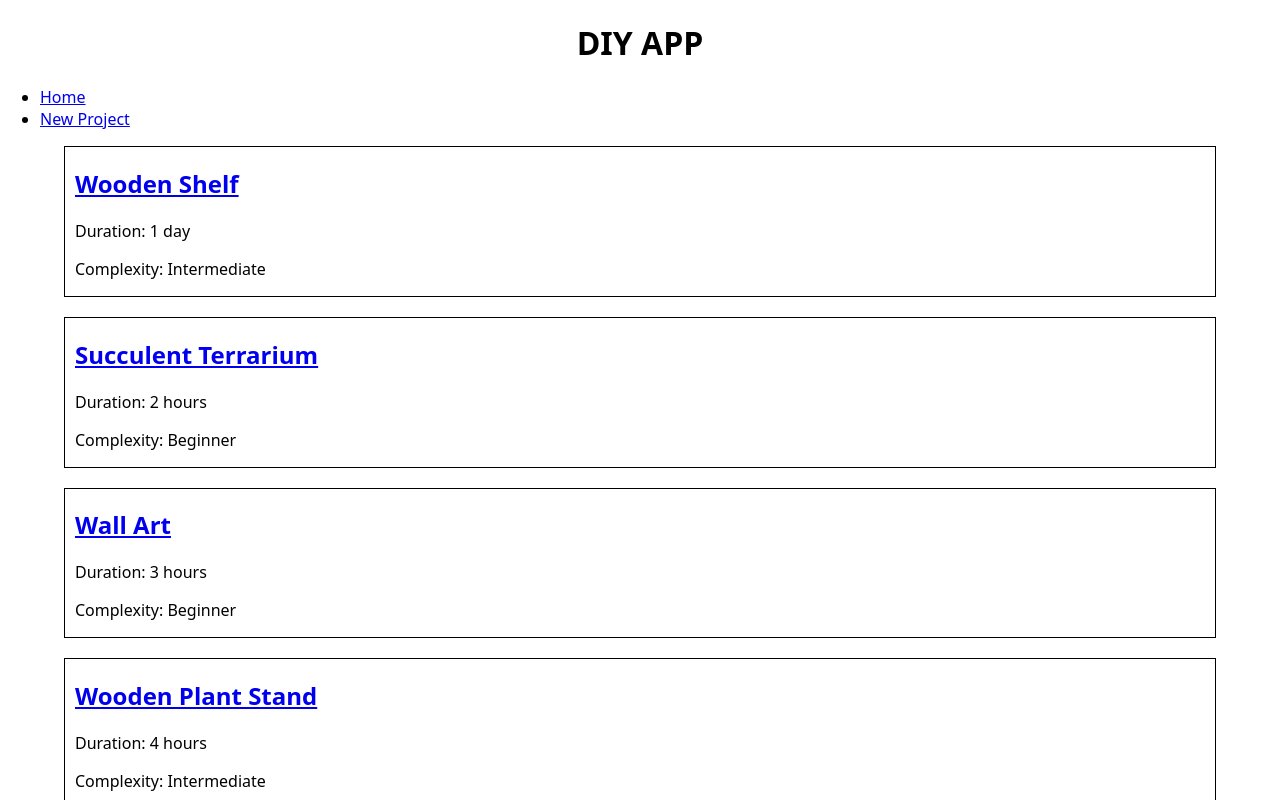
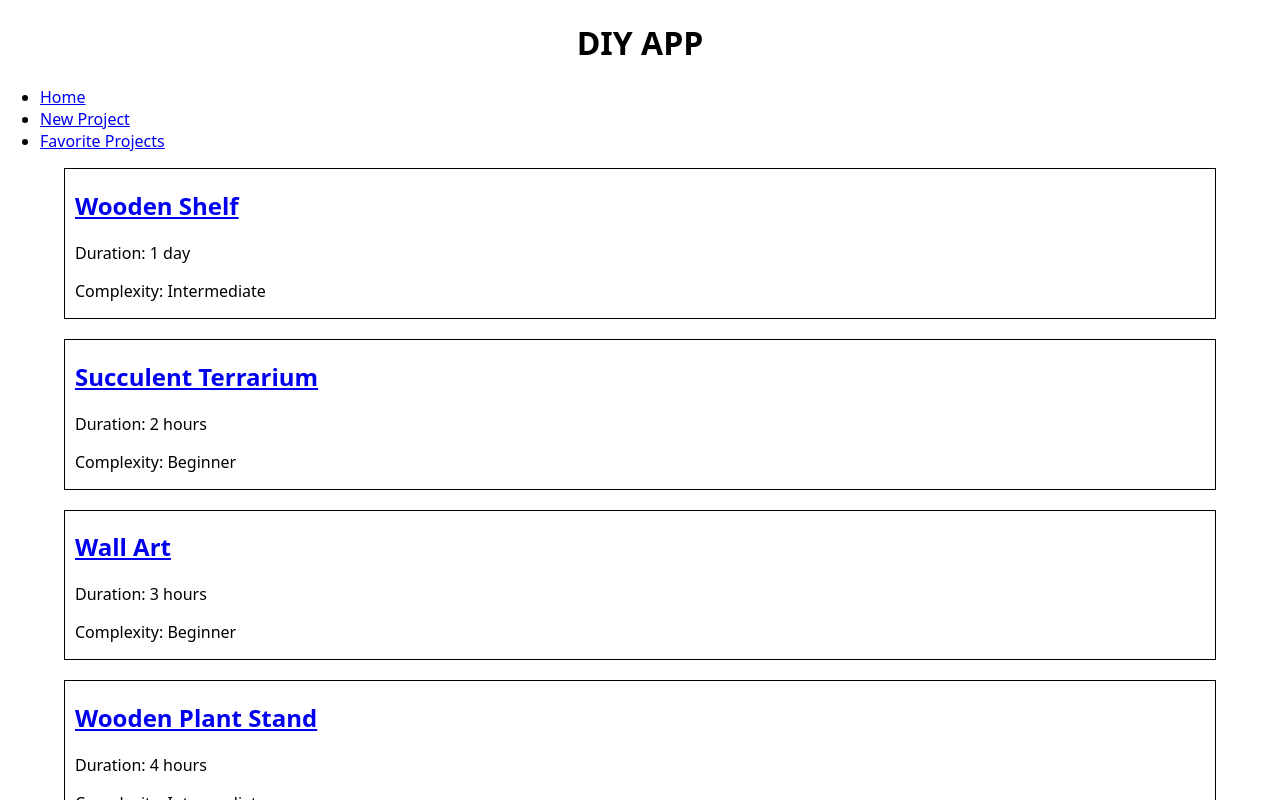
Before and after one commit to jana-scheidemann/DIY-App, a Next.js app: page / in a window 1280 px wide. Shown: the top 800 px of the page. Built offline with nearby package versions, Linux system fonts and the light colour scheme.

Commit message:
Add link to favorites

```diff
--- a/components/Navigation.js
+++ b/components/Navigation.js
@@ -9,6 +9,9 @@ export default function Navigation() {
         <li>
           <Link href="/create">New Project</Link>
         </li>
+        <li>
+          <Link href="/favorites">Favorite Projects</Link>
+        </li>
       </ul>
     </nav>
   );
```
